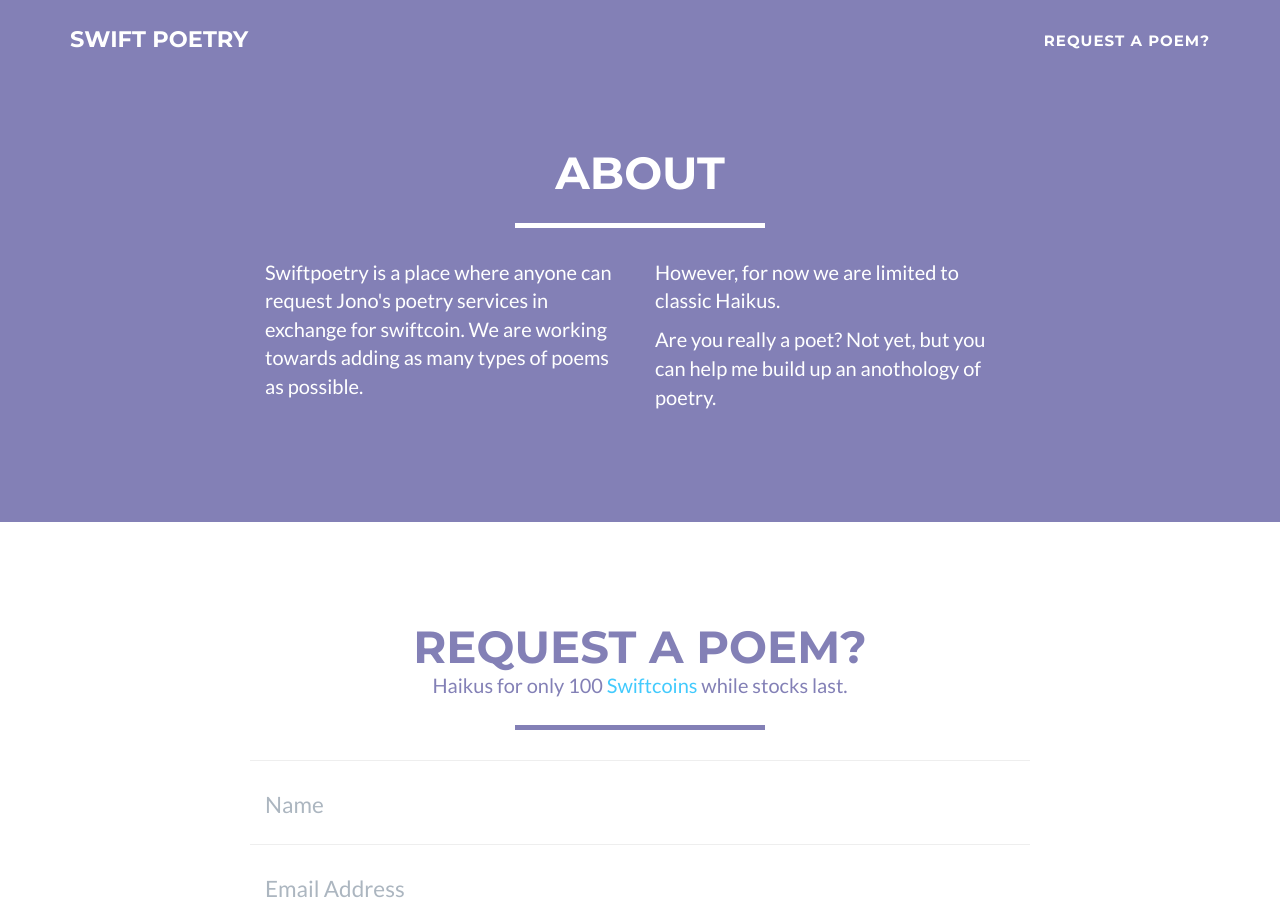
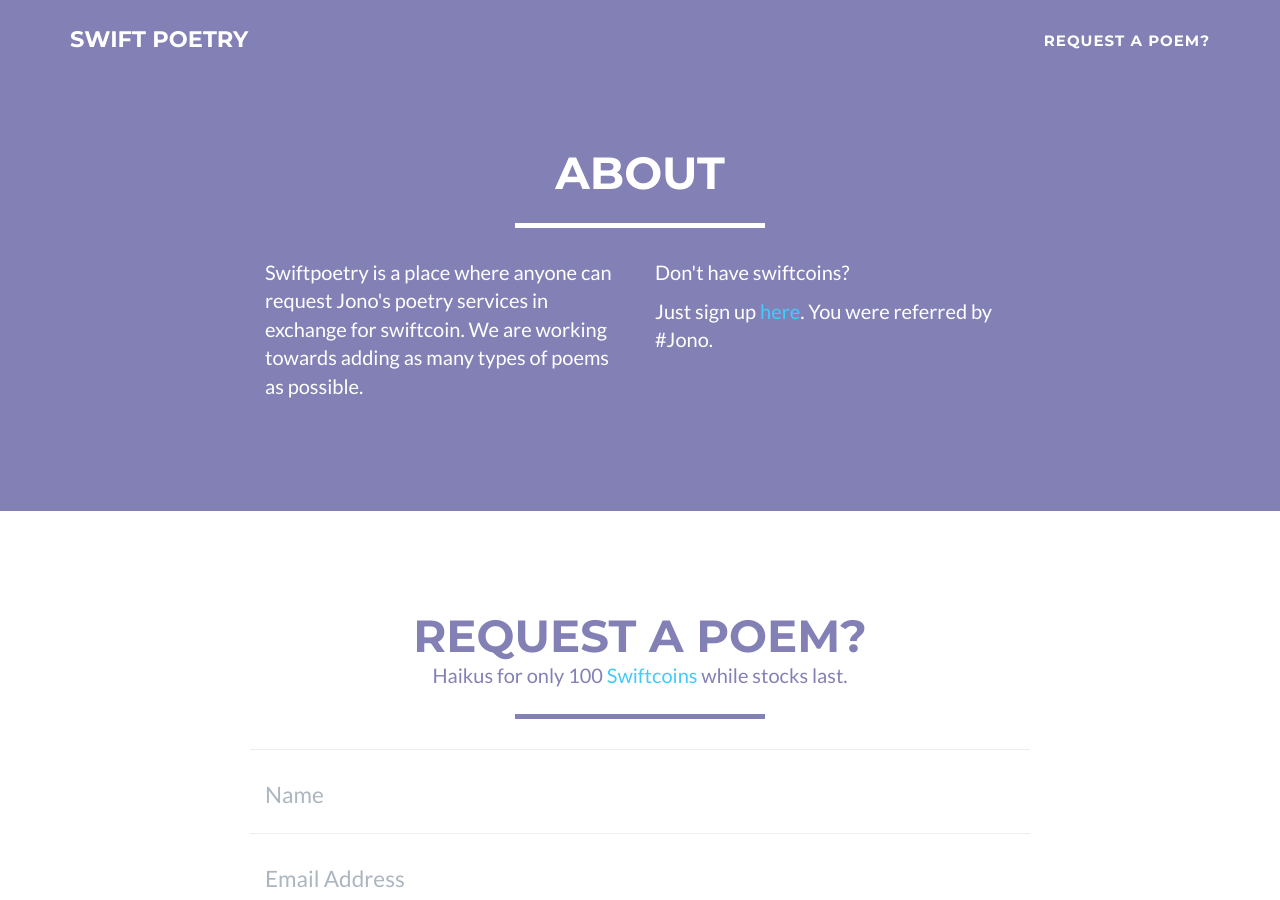
Before and after one commit to foopod/swiftpoetry, a Jekyll site: the page built from index.html, in a window 1280 px wide and 900 px high, scrolled down 744 px. Built offline with Jekyll 4.4.1, drawn with Linux system fonts in a browser that asks for light colours.

Commit message:
added referral

```diff
--- a/_includes/about.html
+++ b/_includes/about.html
@@ -12,8 +12,8 @@
                     <p>Swiftpoetry is a place where anyone can request Jono's poetry services in exchange for swiftcoin. We are working towards adding as many types of poems as possible.</p>
                 </div>
                 <div class="col-lg-4">
-                    <p>However, for now we are limited to classic Haikus.</p>
-                    <p>Are you really a poet? Not yet, but you can help me build up an anothology of poetry.</p>
+                    <p>Don't have swiftcoins?</p>
+                    <p>Just sign up <a href="https://www.swiftdemand.com/users/sign_up">here</a>. You were referred by #Jono.</p>
                 </div>
             </div>
         </div>
```
